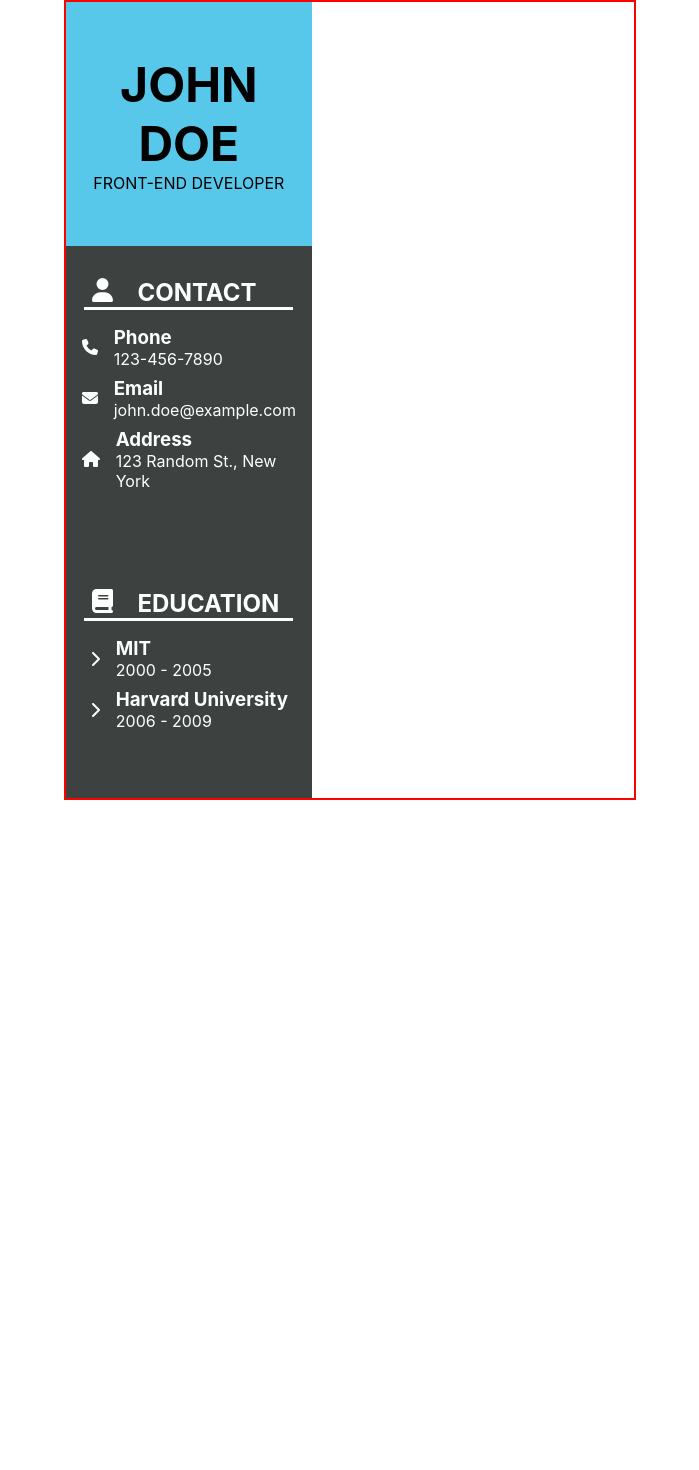
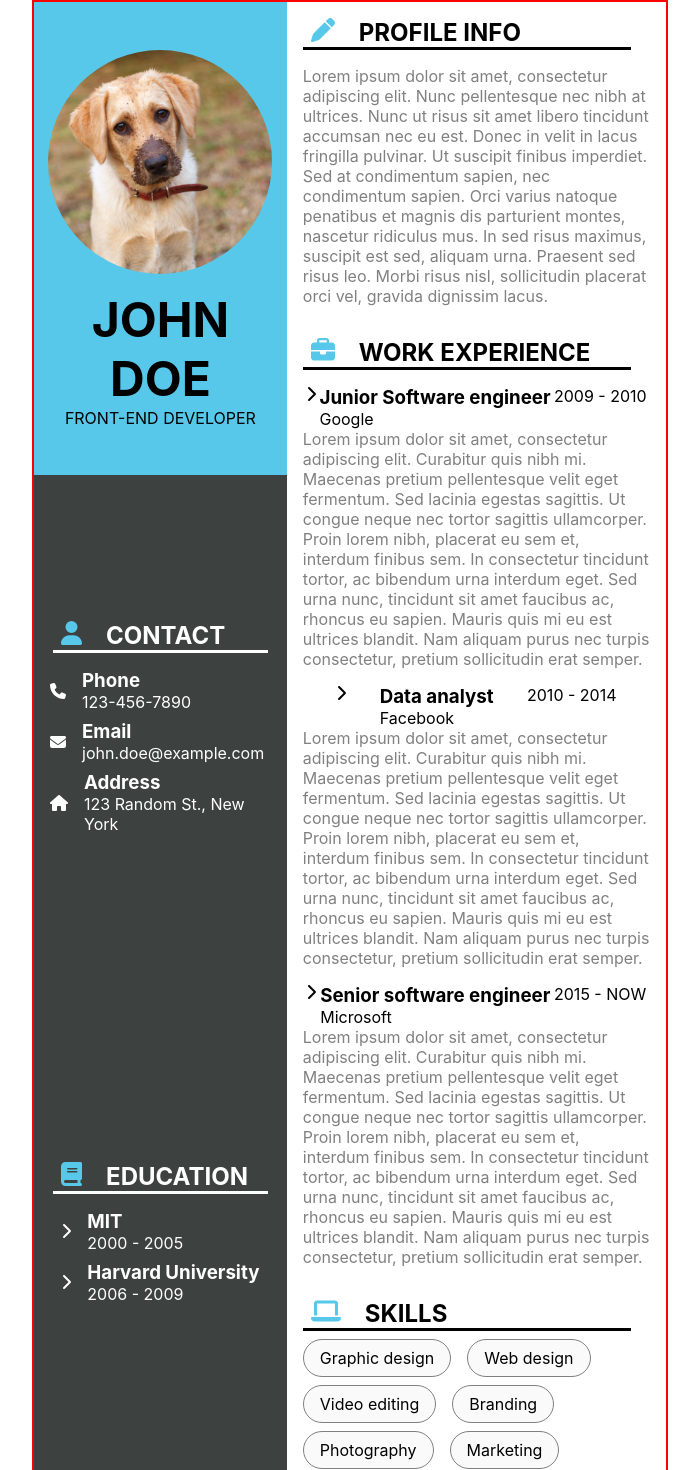
Before and after one commit to jozef-hudec-27/cv-master, a React (Create React App) app: page / in a window 1280 px wide. Shown: the part 8-1478 px from the top of the page, without its empty margins (290-989 px from the left). Before the commit the page ends 808 px from the top, so only its background shows below. Built offline with nearby package versions, Linux system fonts and the light colour scheme.

Commit message:
Add profile info, work experience and skills to the 'paper'

```diff
--- a/src/components/Cv.js
+++ b/src/components/Cv.js
@@ -2,6 +2,9 @@ import React, { Component } from 'react'
 import Contact from './contact/Contact'
 import Education from './education/Education'
 import Profile from './Profile'
+import ProfileInfo from './ProfileInfo'
+import Skills from './skills/Skills'
+import WorkExperience from './work_experience/WorkExperience'
 
 export default class Cv extends Component {
   render() {
@@ -13,7 +16,11 @@ export default class Cv extends Component {
           <Education />
         </div>
 
-        <div></div>
+        <div style={{ display: 'flex', flexDirection: 'column'}}>
+          <ProfileInfo />
+          <WorkExperience />
+          <Skills />
+        </div>
       </section>
     )
   }
--- a/src/components/Profile.js
+++ b/src/components/Profile.js
@@ -1,10 +1,19 @@
 import React, { Component } from 'react'
+import Avatar from '../avatar.jpg'
 
 export default class Profile extends Component {
   render() {
-    return <section id="profile">
-      <h1><span>John</span> <span>Doe</span></h1>
-      <p>Front-end developer</p>
-    </section>
+    return (
+      <section id="profile">
+        <img src={Avatar} alt="avatar" />
+
+        <div>
+          <h1>
+            <span>John</span> <span>Doe</span>
+          </h1>
+          <p>Front-end developer</p>
+        </div>
+      </section>
+    )
   }
 }
--- /dev/null
+++ b/src/components/ProfileInfo.js
@@ -0,0 +1,24 @@
+import React, { Component } from 'react'
+import { FontAwesomeIcon } from '@fortawesome/react-fontawesome'
+import { faPen } from '@fortawesome/free-solid-svg-icons'
+
+export default class ProfileInfo extends Component {
+  render() {
+    return (
+      <section id="profile-info">
+        <h2>
+          <FontAwesomeIcon icon={faPen} />
+          Profile info
+        </h2>
+
+        <p>
+          Lorem ipsum dolor sit amet, consectetur adipiscing elit. Nunc pellentesque nec nibh at ultrices. Nunc ut risus
+          sit amet libero tincidunt accumsan nec eu est. Donec in velit in lacus fringilla pulvinar. Ut suscipit finibus
+          imperdiet. Sed at condimentum sapien, nec condimentum sapien. Orci varius natoque penatibus et magnis dis
+          parturient montes, nascetur ridiculus mus. In sed risus maximus, suscipit est sed, aliquam urna. Praesent sed
+          risus leo. Morbi risus nisl, sollicitudin placerat orci vel, gravida dignissim lacus.{' '}
+        </p>
+      </section>
+    )
+  }
+}
--- /dev/null
+++ b/src/components/skills/Skills.js
@@ -0,0 +1,26 @@
+import React, { Component } from 'react'
+import { FontAwesomeIcon } from '@fortawesome/react-fontawesome'
+import { faLaptop } from '@fortawesome/free-solid-svg-icons'
+import SkillsEntry from './SkillsEntry'
+
+export default class Skills extends Component {
+  render() {
+    return (
+      <section id="skills">
+        <h2>
+          <FontAwesomeIcon icon={faLaptop} />
+          Skills
+        </h2>
+
+        <div className="skills-entries">
+          <SkillsEntry skill="Graphic design" />
+          <SkillsEntry skill="Web design" />
+          <SkillsEntry skill="Video editing" />
+          <SkillsEntry skill="Branding" />
+          <SkillsEntry skill="Photography" />
+          <SkillsEntry skill="Marketing" />
+        </div>
+      </section>
+    )
+  }
+}
--- /dev/null
+++ b/src/components/skills/SkillsEntry.js
@@ -0,0 +1,13 @@
+import React, { Component } from 'react'
+
+export default class SkillsEntry extends Component {
+  render() {
+    const { skill } = this.props
+
+    return (
+      <div className="skills-entry">
+        <p>{skill}</p>
+      </div>
+    )
+  }
+}
--- /dev/null
+++ b/src/components/work_experience/WorkExperience.js
@@ -0,0 +1,23 @@
+import React, { Component } from 'react'
+import { FontAwesomeIcon } from '@fortawesome/react-fontawesome'
+import { faBriefcase } from '@fortawesome/free-solid-svg-icons'
+import WorkExperienceEntry from './WorkExperienceEntry'
+
+export default class WorkExperience extends Component {
+  render() {
+    return (
+      <section id="work-experience">
+        <h2>
+          <FontAwesomeIcon icon={faBriefcase} />
+          Work experience
+        </h2>
+
+        <div className="work-experience-entries">
+          <WorkExperienceEntry from="2009" to="2010" company="Google" title="Junior Software engineer" />
+          <WorkExperienceEntry from="2010" to="2014" company="Facebook" title="Data analyst" />
+          <WorkExperienceEntry from="2015" to="NOW" company="Microsoft" title="Senior software engineer" />
+        </div>
+      </section>
+    )
+  }
+}
--- /dev/null
+++ b/src/components/work_experience/WorkExperienceEntry.js
@@ -0,0 +1,32 @@
+import React, { Component } from 'react'
+import { FontAwesomeIcon } from '@fortawesome/react-fontawesome'
+import { faChevronRight } from '@fortawesome/free-solid-svg-icons'
+
+export default class WorkExperienceEntry extends Component {
+  render() {
+    const { from, to, company, title } = this.props
+
+    return (
+      <div className="work-experience-entry">
+        <div className="header">
+          <FontAwesomeIcon icon={faChevronRight} />
+
+          <div>
+            <h3>{title}</h3>
+            <p>{company}</p>
+          </div>
+
+          <p>{`${from} - ${to}`}</p>
+        </div>
+
+        <p className="description">
+          Lorem ipsum dolor sit amet, consectetur adipiscing elit. Curabitur quis nibh mi. Maecenas pretium pellentesque
+          velit eget fermentum. Sed lacinia egestas sagittis. Ut congue neque nec tortor sagittis ullamcorper. Proin
+          lorem nibh, placerat eu sem et, interdum finibus sem. In consectetur tincidunt tortor, ac bibendum urna
+          interdum eget. Sed urna nunc, tincidunt sit amet faucibus ac, rhoncus eu sapien. Mauris quis mi eu est
+          ultrices blandit. Nam aliquam purus nec turpis consectetur, pretium sollicitudin erat semper.
+        </p>
+      </div>
+    )
+  }
+}
--- a/src/index.css
+++ b/src/index.css
@@ -17,6 +17,19 @@ p {
   margin: 0;
 }
 
+h2 {
+  text-transform: uppercase;
+  width: 90%;
+  border-bottom: 3px solid currentColor;
+  display: flex;
+  padding: 0 8px;
+  gap: 24px;
+}
+
+h2 svg {
+  color: rgb(87, 200, 234);
+}
+
 #root {
   height: 100vh;
 }
@@ -30,23 +43,29 @@ p {
   aspect-ratio: 1 / 1.4;
   display: grid;
   grid-template-columns: 1fr 1.5fr;
+  width: 50%;
+  margin: 0 auto;
 }
 
 #main {
   height: 100%;
-  display: grid;
-  grid-template-columns: 2fr 3fr 2fr;
-  margin: 8px 0;
+  margin: 8px;
 }
 
 #profile {
   display: flex;
   flex-direction: column;
   align-items: center;
+  gap: 16px;
   justify-content: center;
   background-color: rgb(87, 200, 234);
   flex: 1;
   text-transform: uppercase;
+}
+
+#profile img {
+  width: 224px;
+  border-radius: 999px;
 }
 
 #profile h1 {
@@ -69,17 +88,6 @@ p {
   flex: 1;
 }
 
-#contact h2,
-#education h2 {
-  text-transform: uppercase;
-  width: 90%;
-  border-bottom: 3px solid rgb(252, 255, 254);
-  text-align: center;
-  display: flex;
-  padding: 0 8px;
-  gap: 24px;
-}
-
 .contact-entries,
 .education-entries {
   display: flex;
@@ -94,22 +102,62 @@ p {
   align-items: center;
 }
 
-@media (max-width: 992px) {
-  #main {
-    grid-template-columns: 1fr 3fr 1fr;
-    margin: 8px 8px;
+#profile-info {
+  padding: 16px;
+  flex: 1;
+}
+
+#profile-info p {
+  color: grey;
+  margin-top: 16px;
+}
+
+#work-experience {
+  padding: 16px;
+  flex: 1;
+}
+
+.work-experience-entry {
+  margin-top: 16px;
+}
+
+.work-experience-entry .header {
+  display: flex;
+  justify-content: space-evenly;
+}
+
+.work-experience-entry .description {
+  color: grey;
+}
+
+#skills {
+  padding: 16px;
+  flex: 1;
+}
+
+.skills-entries {
+  display: flex;
+  flex-wrap: wrap;
+  column-gap: 16px;
+}
+
+.skills-entry {
+  border: 1px solid grey;
+  width: fit-content;
+  padding: 8px 16px;
+  border-radius: 999px;
+  background-color: rgb(250, 250, 250);
+  margin-top: 8px;
+}
+
+@media (max-width: 1180px) {
+  #cv {
+    width: 100%;
   }
 }
 
 @media (max-width: 768px) {
-  #main {
-    grid-template-columns: 0fr 3fr 0fr;
-  }
 }
 
 @media (max-width: 576px) {
-  #cv {
-    aspect-ratio: unset;
-    height: 100%;
-  }
 }
```
Also changed, not shown: src/avatar.jpg (added).
